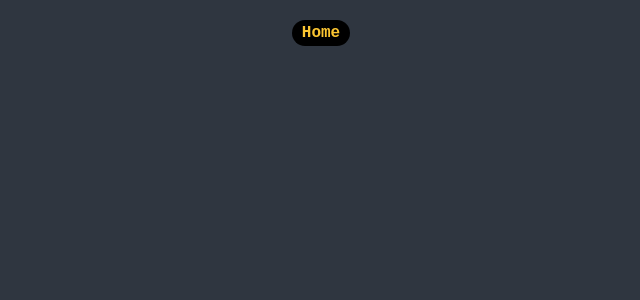
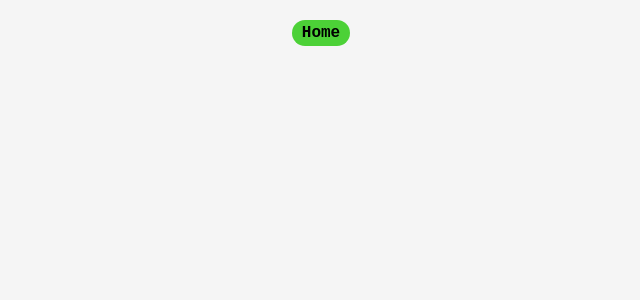
Before and after one commit to wlarkspur/react-master-typescript, a React (Create React App) app: page / in a window 1280 px wide. Shown: the top 300 px of the page, without its empty margins (479-1119 px from the left). Built offline with nearby package versions, Linux system fonts and the light colour scheme.

Commit message:
toDO, togglebutton, Recoil:preview

```diff
--- a/src/Root.tsx
+++ b/src/Root.tsx
@@ -1,8 +1,10 @@
 import { Navigate, Outlet, Router } from "react-router-dom";
-import { createGlobalStyle } from "styled-components";
+import styled, { createGlobalStyle, ThemeProvider } from "styled-components";
 import Header from "./components/Header";
 import { ReactQueryDevtools } from "@tanstack/react-query-devtools";
 import { HelmetProvider } from "react-helmet-async";
+import { useState } from "react";
+import { darkTheme, lightTheme } from "./theme";
 
 const GlobalStyle = createGlobalStyle`
 @import url('https://fonts.googleapis.com/css2?family=Roboto+Mono&display=swap');
@@ -66,18 +68,28 @@ a{
   color: inherit;
 }
 `;
+const BackLayer = styled.div`
+  background-color: ${(props) => props.theme.bgColor};
+  height: 100vh;
+  width: 100vw;
+`;
 
 function Root() {
+  const [isDark, setIsDark] = useState(false);
+  const toggleDark = () => setIsDark((current) => !current);
   return (
-    <>
-      <Header />
-      <GlobalStyle />
-      <HelmetProvider>
-        <Outlet />
-      </HelmetProvider>
-      <ReactQueryDevtools initialIsOpen={true} />
-    </>
+    <ThemeProvider theme={isDark ? darkTheme : lightTheme}>
+      <BackLayer>
+        <Header />
+        <GlobalStyle />
+        <HelmetProvider>
+          <Outlet context={{ toggleDark, isDark, setIsDark }} />
+        </HelmetProvider>
+        <ReactQueryDevtools initialIsOpen={true} />
+      </BackLayer>
+    </ThemeProvider>
   );
 }
 
 export default Root;
+//toDO 버튼 영역 확장시키기
--- a/src/Router.tsx
+++ b/src/Router.tsx
@@ -2,11 +2,8 @@ import { createBrowserRouter, RouterProvider, Route } from "react-router-dom";
 import Root from "./Root";
 import Chart from "./routes/Chart";
 import Coin from "./routes/Coin";
-
 import Coins from "./routes/Coins";
-
 import Price from "./routes/Price";
-
 import NotFound from "./screens/NotFound";
 
 const router = createBrowserRouter([
--- a/src/components/Header.tsx
+++ b/src/components/Header.tsx
@@ -14,21 +14,20 @@ const Conatainer = styled.div`
 `;
 
 const MainBtn = styled.a`
-  background-color: black;
+  background-color: ${(props) => props.theme.accentColor};
   font-weight: bold;
   display: flex;
   justify-content: center;
   padding: 5px 10px;
   border-radius: 15px;
-
 `;
 
 function Header() {
   return (
     <Conatainer>
-    <MainBtn>
-      <Link to={"/coins"}>Home</Link>
-    </MainBtn>
+      <MainBtn>
+        <Link to={"/coins"}>Home</Link>
+      </MainBtn>
     </Conatainer>
   );
 }
--- a/src/index.tsx
+++ b/src/index.tsx
@@ -2,9 +2,7 @@ import React from "react";
 import ReactDOM from "react-dom/client";
 import { QueryClientProvider, QueryClient } from "@tanstack/react-query";
 import { RouterProvider } from "react-router-dom";
-import { ThemeProvider } from "styled-components";
 import router from "./Router";
-import { theme } from "./theme";
 
 const queryClient = new QueryClient();
 
@@ -15,9 +13,7 @@ const root = ReactDOM.createRoot(
 root.render(
   <React.StrictMode>
     <QueryClientProvider client={queryClient}>
-      <ThemeProvider theme={theme}>
-        <RouterProvider router={router} />
-      </ThemeProvider>
+      <RouterProvider router={router} />
     </QueryClientProvider>
   </React.StrictMode>
 );
--- a/src/routes/Chart.tsx
+++ b/src/routes/Chart.tsx
@@ -2,7 +2,8 @@ import { useQuery } from "@tanstack/react-query";
 import { useOutletContext } from "react-router-dom";
 import { fetchCoinHistory } from "../api";
 import ApexCharts from "react-apexcharts";
-import { type } from "os";
+import { darkTheme, lightTheme } from "../theme";
+import styled from "styled-components";
 
 interface IHistorical {
   time_open: number;
@@ -19,8 +20,14 @@ interface IChart {
   coinId: string;
 }
 
+interface ICoinProps {
+  toggleDark: () => void;
+  isDark: boolean;
+}
+
 function Chart() {
   const { coinId } = useOutletContext<IChart>();
+  const { toggleDark, isDark } = useOutletContext<ICoinProps>();
   const { isLoading, data } = useQuery<IHistorical[]>(
     ["ohlcv", coinId],
     () => fetchCoinHistory(coinId),
@@ -49,10 +56,16 @@ function Chart() {
             ] as any
           }
           options={{
+            theme: {
+              mode: isDark ? "dark" : "light",
+            },
             chart: {
               type: "candlestick",
               height: 350,
-              foreColor: `white`,
+              foreColor: `blue`,
+              toolbar: {
+                show: false,
+              },
             },
             title: {
               text: "CandleStick chart",
--- a/src/routes/Coin.tsx
+++ b/src/routes/Coin.tsx
@@ -36,11 +36,13 @@ const Overview = styled.div`
   background-color: rgba(0, 0, 0, 0.5);
   padding: 10px 20px;
   border-radius: 10px;
+  border: 1px solid white;
 `;
 const OverviewItem = styled.div`
   display: flex;
   flex-direction: column;
   align-items: center;
+
   span:first-child {
     font-size: 10px;
     font-weight: 400;
@@ -67,6 +69,7 @@ const Tab = styled.span<{ isActive: boolean }>`
   background-color: rgba(0, 0, 0, 0.5);
   padding: 10px 0px;
   border-radius: 10px;
+  border: 1px solid white;
   color: ${(props) =>
     props.isActive ? props.theme.accentColor : props.theme.textColor};
   a {
@@ -183,7 +186,7 @@ function Coin() {
             </OverviewItem>
             <OverviewItem>
               <span>Price:</span>
-              <span>${tickersData?.quotes.USD.price.toFixed(8)}</span>
+              <span>${tickersData?.quotes?.USD?.price?.toFixed(3)}</span>
             </OverviewItem>
           </Overview>
           <Description>{infoData?.description}</Description>
--- a/src/routes/Coins.tsx
+++ b/src/routes/Coins.tsx
@@ -2,13 +2,13 @@ import { useQuery } from "@tanstack/react-query";
 import { useEffect, useState } from "react";
 import { Helmet } from "react-helmet-async";
 
-import { Link } from "react-router-dom";
+import { Link, useOutletContext } from "react-router-dom";
 import styled from "styled-components";
 import { fetchCoins } from "../api";
 
 const Container = styled.div`
   padding: 0px 20px;
-  max-width: 350px;
+  max-width: 450px;
   margin: 0 auto;
 `;
 
@@ -25,10 +25,11 @@ const CoinList = styled.ul`
 `;
 
 const Coin = styled.li`
-  background-color: white;
-  color: ${(props) => props.theme.bgColor};
+  background-color: ${(props) => props.theme.cardBgColor};
+  color: ${(props) => props.theme.textColor};
   border-radius: 15px;
   margin-bottom: 10px;
+  border: 1px solid white;
   a {
     padding: 10px;
     transition: color 0.2s ease-in;
@@ -68,9 +69,14 @@ interface ICoin {
   type: string;
 }
 
+interface ICoinProps {
+  toggleDark: () => void;
+  isDark: boolean;
+}
+
 function Coins() {
   const { isLoading, data } = useQuery<ICoin[]>(["allCoins"], fetchCoins);
-
+  const { toggleDark } = useOutletContext<ICoinProps>();
   /*   const [coins, setCoins] = useState<CoinInterface[]>([]);
   const [loading, setLoading] = useState(true);
   useEffect(() => {
@@ -88,6 +94,7 @@ function Coins() {
       </Helmet>
       <Header>
         <Title>Coin</Title>
+        <button onClick={toggleDark}>Toggle Dark Mode</button>
       </Header>
       {isLoading ? (
         <Loader>Loading...</Loader>
--- a/src/routes/Price.tsx
+++ b/src/routes/Price.tsx
@@ -75,6 +75,7 @@ const PriceContainer = styled.div`
   border-radius: 10px;
   margin: 5px 0px;
   text-align: center;
+  border: 1px solid white;
 `;
 
 const CryptoPrice = styled.div`
@@ -82,18 +83,15 @@ const CryptoPrice = styled.div`
   color: yellowgreen;
   justify-content: center;
   align-items: center;
-
 `;
 
 const Img = styled.img`
   width: 35px;
   height: 35px;
-
 `;
 
 function Price() {
   const { coinId } = useOutletContext<IChart>();
-
 
   const { isLoading: tickersLoading, data: tickersData } = useQuery<PriceData>(
     ["tickers", coinId],
@@ -105,11 +103,20 @@ function Price() {
   const value = tickersData?.quotes.USD.volume_24h;
   return (
     <Container>
-      {tickersLoading ? <span>Loading...</span> : <><PriceContainer>
-        <Img src={`https://coinicons-api.vercel.app/api/icon/${tickersData?.symbol.toLowerCase()}`} />
+      {tickersLoading ? (
+        <span>Loading...</span>
+      ) : (
+        <>
+          <PriceContainer>
+            <Img
+              src={`https://coinicons-api.vercel.app/api/icon/${tickersData?.symbol.toLowerCase()}`}
+            />
             <CryptoPrice>
               <span>
-            $ {tickersData?.quotes.USD.price.toFixed(2).replace(/\B(?=(\d{3})+(?!\d))/g, ",")}
+                ${" "}
+                {tickersData?.quotes.USD.price
+                  .toFixed(2)
+                  .replace(/\B(?=(\d{3})+(?!\d))/g, ",")}
               </span>
             </CryptoPrice>
             <CryptoPrice>
@@ -133,9 +140,9 @@ function Price() {
             <CryptoPrice>
               <span>$ {Math.floor(value ?? 0).toLocaleString("en-US")}</span>
             </CryptoPrice>
-      </PriceContainer></>}
-
-
+          </PriceContainer>
+        </>
+      )}
     </Container>
   );
 }
--- a/src/styled.d.ts
+++ b/src/styled.d.ts
@@ -5,5 +5,6 @@ declare module "styled-components" {
     textColor: string;
     bgColor: string;
     accentColor: string;
+    cardBgColor: string;
   }
 }
--- a/src/theme.ts
+++ b/src/theme.ts
@@ -1,7 +1,15 @@
 import { DefaultTheme } from "styled-components";
 
-export const theme: DefaultTheme = {
-  bgColor: "#2f3640",
-  textColor: "#fbc531",
+export const darkTheme: DefaultTheme = {
+  bgColor: "black",
+  textColor: "white",
   accentColor: "#4cd137",
+  cardBgColor: "transparent",
 };
+
+export const lightTheme: DefaultTheme = {
+  bgColor: "whitesmoke",
+  textColor: "black",
+  accentColor: "#4cd137",
+  cardBgColor: "white",
+};
```
Lines whose indentation alone changed are shown as unchanged.
